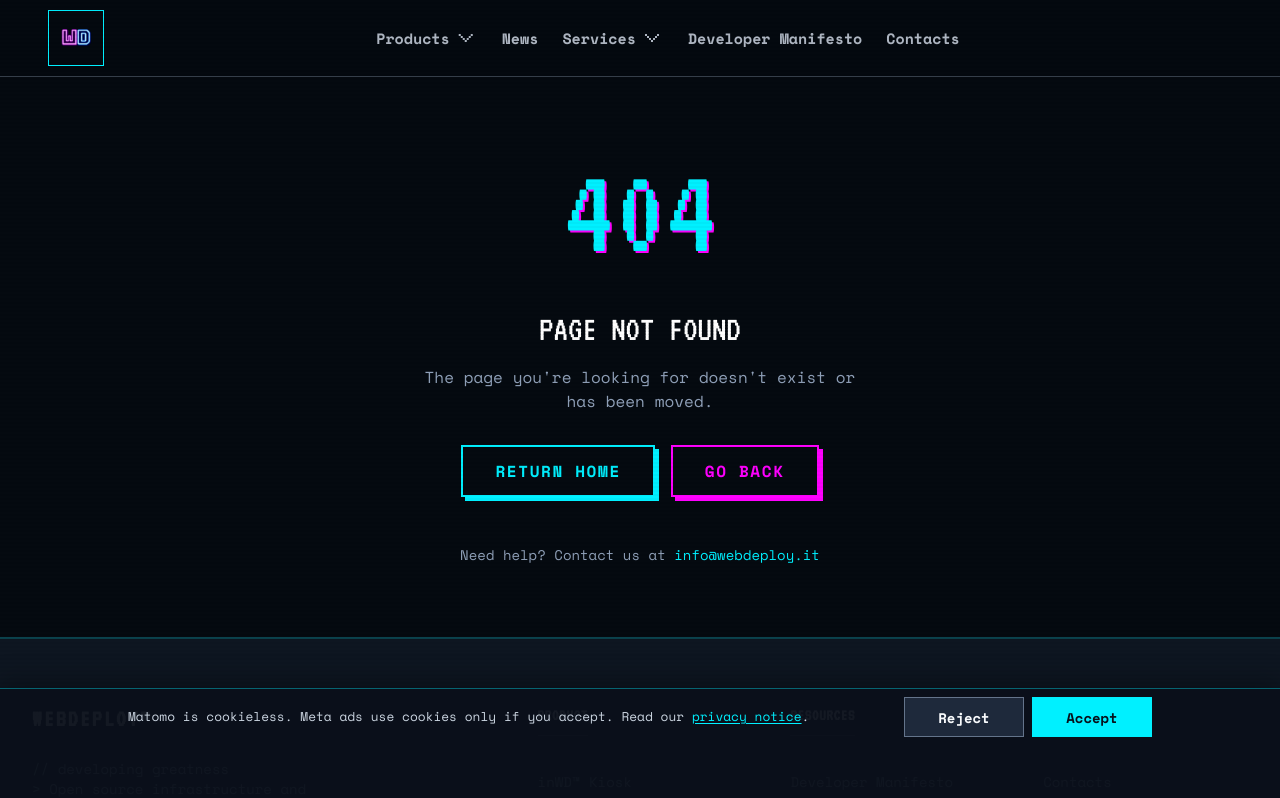
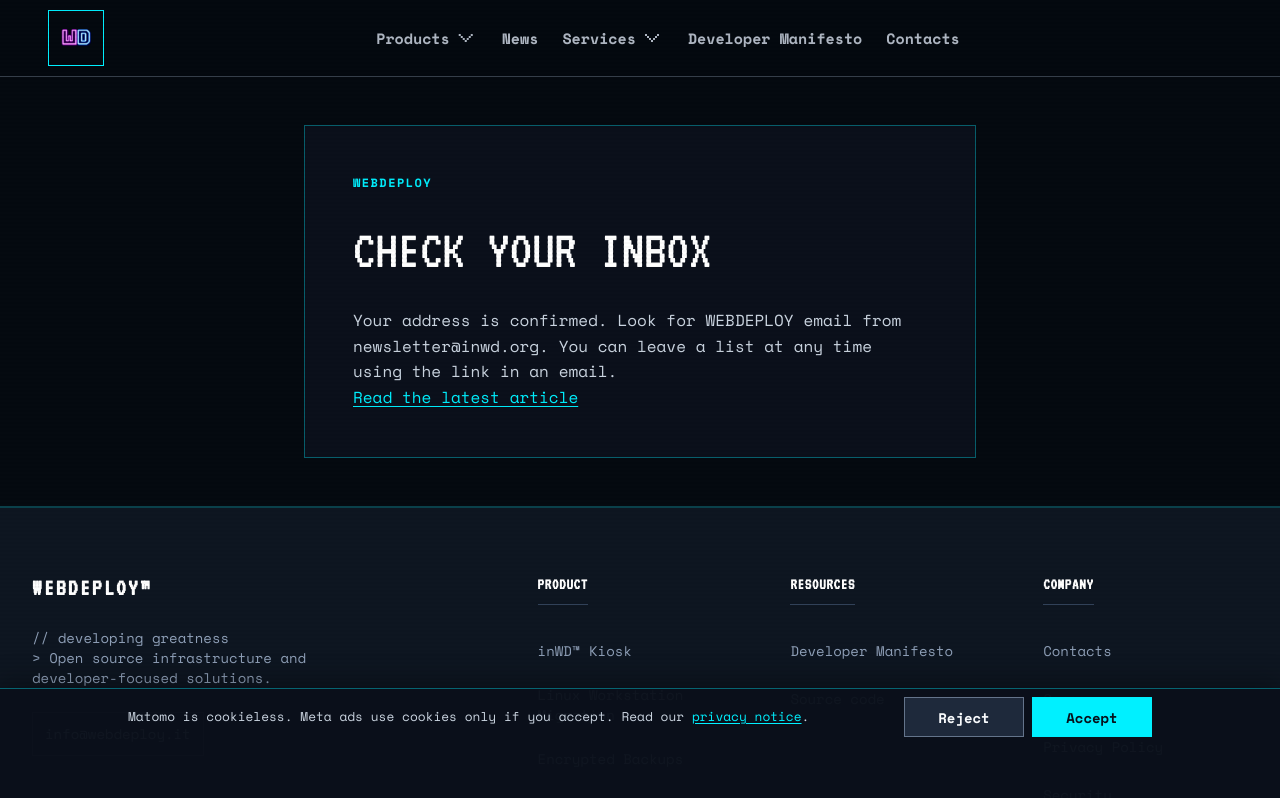
Before and after one commit to WEBDEPLOY-Srl/webdeploy.it, a SvelteKit app in the folder src/: page /newsletter/confirmed in a window 1280 px wide. Before the commit this address had no page. Shown: the top 798 px of the page. Built offline with nearby package versions, Linux system fonts and the light colour scheme.

Commit message:
feat: add newsletter confirmation and privacy draft

```diff
--- /dev/null
+++ b/src/src/routes/newsletter/confirmed/+page.svelte
@@ -0,0 +1,55 @@
+<script lang="ts">
+	import { onMount } from 'svelte';
+	import { t } from '#lib/i18n/index.ts';
+	import Seo from '#lib/components/Seo.svelte';
+
+	onMount(() => {
+		(window._paq = window._paq || []).push(['trackEvent', 'Newsletter', 'newsletter_confirmed']);
+	});
+</script>
+
+<Seo title={t('newsletter.confirmedTitle')} description={t('newsletter.confirmedText')} noindex />
+
+<div class="confirmed-page">
+	<section class="confirmed-card" aria-labelledby="confirmed-title">
+		<p class="section-eyebrow">WEBDEPLOY</p>
+		<h1 id="confirmed-title">{t('newsletter.confirmedTitle')}</h1>
+		<p>{t('newsletter.confirmedText')}</p>
+		<a href="/news">{t('newsletter.confirmedNews')}</a>
+	</section>
+</div>
+
+<style>
+	.confirmed-page {
+		min-height: 50vh;
+		display: grid;
+		place-items: center;
+		padding: 3rem 1rem;
+	}
+
+	.confirmed-card {
+		width: min(100%, 42rem);
+		padding: clamp(1.5rem, 5vw, 3rem);
+		border: 1px solid rgba(0, 240, 255, 0.35);
+		background: #0b101b;
+	}
+
+	.confirmed-card h1 {
+		margin: 0.5rem 0 1rem;
+		color: white;
+		font-family: var(--font-display, system-ui, sans-serif);
+		font-size: clamp(2rem, 7vw, 3.5rem);
+		text-transform: uppercase;
+	}
+
+	.confirmed-card p:not(.section-eyebrow) {
+		color: #cbd5e1;
+		line-height: 1.6;
+	}
+
+	.confirmed-card a {
+		color: var(--color-primary, #00f0ff);
+		text-decoration: underline;
+		text-underline-offset: 3px;
+	}
+</style>
--- a/src/src/routes/privacy/+page.svelte
+++ b/src/src/routes/privacy/+page.svelte
@@ -81,6 +81,24 @@
 				<p class="text-slate-400 leading-relaxed">{t('privacy.marketingText')}</p>
 			</div>
 
+			<section
+				id="newsletter"
+				class="card-retro bg-surface-dark p-8 scroll-mt-24"
+				aria-labelledby="newsletter-privacy-title"
+			>
+				<h2 id="newsletter-privacy-title" class="text-2xl font-display uppercase text-primary mb-3">
+					{t('privacy.newsletterTitle')}
+				</h2>
+				<p class="mb-5 border-l-4 border-secondary pl-4 text-sm font-mono text-secondary">
+					{t('privacy.newsletterDraft')}
+				</p>
+				<ol class="list-decimal space-y-4 pl-6 text-slate-400 leading-relaxed">
+					{#each tObj<string[]>('privacy.newsletterItems') ?? [] as item}
+						<li>{item}</li>
+					{/each}
+				</ol>
+			</section>
+
 			<!-- DPA Section -->
 			<div id="dpa" class="card-retro bg-surface-dark p-8 scroll-mt-24">
 				<h2 class="text-2xl font-display uppercase text-secondary mb-6">
--- a/src/src/routes/sitemap.xml/+server.ts
+++ b/src/src/routes/sitemap.xml/+server.ts
@@ -7,6 +7,7 @@ export function GET() {
 	const pages = Object.keys(import.meta.glob('/src/routes/**/+page.svelte'))
 		.map((file) => file.replace('/src/routes', '').replace(/\/\+page\.svelte$/, '') || '/')
 		.filter((path) => !path.includes('['))
+		.filter((path) => path !== '/newsletter/confirmed')
 		.sort();
 
 	const urls = pages
```
Also changed, not shown: 1 other file (tests, documents, lock files or other folders).
